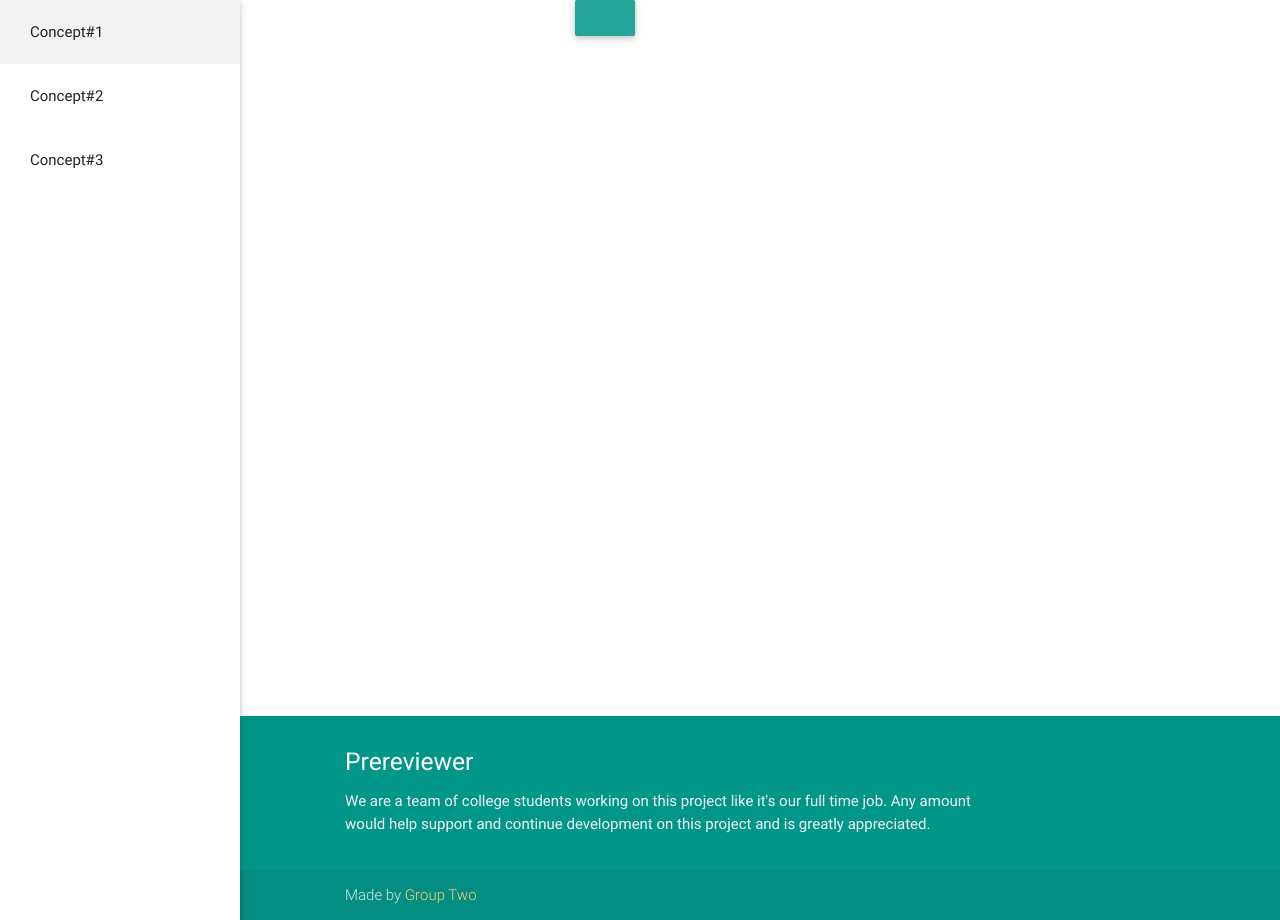
After one commit to notexactlyawe/paper-reader, a Flask app: page /learn in a window 1280 px wide. The commit adds this page. Run offline with Flask 2, Linux system fonts and the light colour scheme; parts of the project's set-up code (start-up, migrations or seed data) failed here and were passed over; some libraries are stand-ins or nearby versions.

Commit message:
Adding learn page

```diff
--- a/app.py
+++ b/app.py
@@ -23,6 +23,10 @@ def upload_file():
 def index():
     return render_template('index.html')
 
+@app.route('/learn')
+def learn():
+    return render_template('learn.html')
+
 @app.route('/css/<path:path>')
 def serve_css(path):
     return send_from_directory('static/css', path)
--- a/static/css/style.css
+++ b/static/css/style.css
@@ -23,3 +23,18 @@
 	border-radius: 25px;
 	cursor: pointer;
 }
+
+.video-placeholder{
+	width: 80%;
+	height: 80%;
+}
+
+body {
+    display: flex;
+    min-height: 100vh;
+    flex-direction: column;
+  }
+
+main {
+	flex: 1 0 auto;
+}
--- /dev/null
+++ b/static/js/learn.js
@@ -0,0 +1,24 @@
+function populateConcepts(){
+	concepts = ["Concept#1","Concept#2","Concept#3"];
+
+	for (var i=0; i<concepts.length; i++){
+		$(".collapsible").append('<li id="ch'+(i+1)+'"><div class="collapsible-header">'+concepts[i]+'</div></li>');
+		$("#ch"+(i+1)).click(
+			function(o){
+				console.log("I'm in #"+o.currentTarget.id);
+				$("#"+o.currentTarget.id).children().next().remove();
+				$("#"+o.currentTarget.id).append('<div class="collapsible-body"><p>This concept is about lorem ipsum dores ist amet.</p><img class="video-placeholder" src="static/img/video-placeholder.png"></div>');
+			}
+		);
+	}
+
+}
+
+function populateMainScreen(){
+	$("main").append("<input type='button' id='trains'>");
+}
+
+
+$(document).ready(function(){
+	populateConcepts();
+});
--- /dev/null
+++ b/templates/learn.html
@@ -0,0 +1,59 @@
+<!DOCTYPE html>
+<html lang="en">
+
+<head>
+  <meta http-equiv="Content-Type" content="text/html; charset=UTF-8"/>
+  <meta name="viewport" content="width=device-width, initial-scale=1, maximum-scale=1.0"/>
+  <title>{% block title %}{% endblock %}</title>
+
+  <!-- CSS  -->
+  <link href="https://fonts.googleapis.com/icon?family=Material+Icons" rel="stylesheet">
+  <link href="css/materialize.css" type="text/css" rel="stylesheet" media="screen,projection"/>
+  <link href="css/style.css" type="text/css" rel="stylesheet" media="screen,projection"/>
+</head>
+
+<body>
+  <main>
+
+
+
+    <ul id="nav-mobile" class="side-nav fixed right">
+      <ul class="collapsible" data-collapsible="accordion">
+      </ul>
+    </ul>
+    <div class="container">
+      <div class="row">
+        <div class="col s5 offset-s5" id="trains">
+          <div class="btn trains"></div>
+
+        </div>
+      </div>
+    </div>
+
+
+  </main>
+  <footer class="page-footer teal">
+  <div class="container">
+    <div class="row">
+      <div class="col s9 offset-s2">
+        <h5 class="white-text">Prereviewer</h5>
+        <p class="grey-text text-lighten-4">We are a team of college students working on this project like it's our full time job. Any amount would help support and continue development on this project and is greatly appreciated.</p>
+
+      </div>
+    </div>
+  </div>
+  <div class="footer-copyright">
+    <div class="container">
+      <div class="row">
+      <div class="col s9 offset-s2">
+        Made by <a class="orange-text text-lighten-3" href="http://materializecss.com">Group Two</a>
+      </div>
+    </div>
+  </div>
+</footer>
+</body>
+<script src="https://code.jquery.com/jquery-2.1.1.min.js"></script>
+<script src="js/materialize.js"></script>
+<script src="js/init.js"></script>
+<script src="js/learn.js"></script>
+</html>
```
Also changed, not shown: templates/base.html (+4 -19 lines), templates/index.html (+17 -0 lines), static/img/video-placeholder.png (added).
